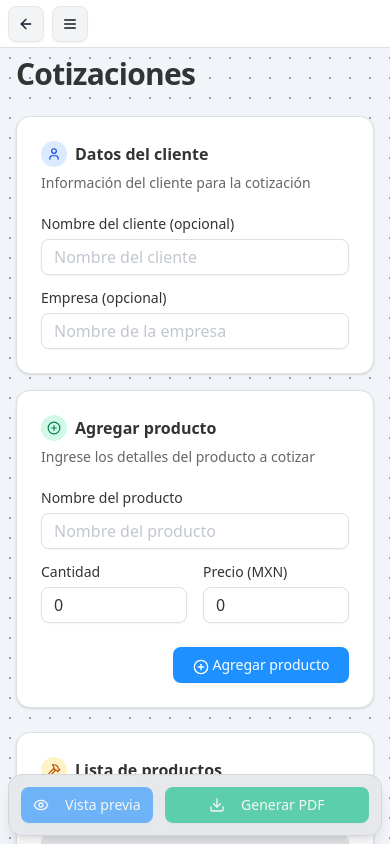
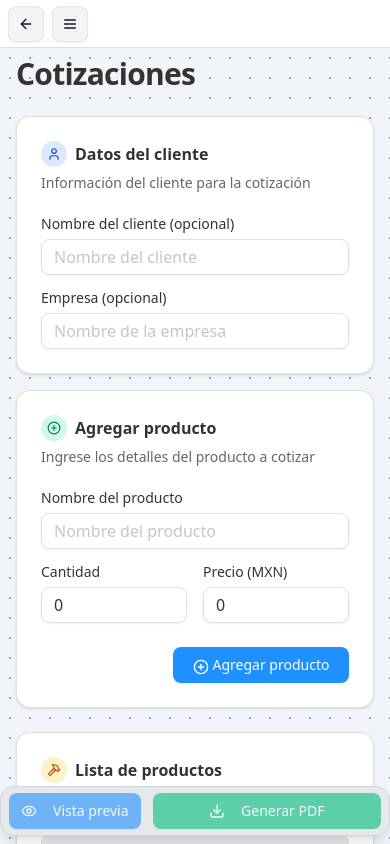
Before and after one commit to rafaeljara-dev/padre-jara, a Next.js app: page /cotizaciones in a window 390 px wide. Shown: the top 844 px of the page. Built offline with nearby package versions, Linux system fonts and the light colour scheme.

Commit message:
fix on margens generar pdf

```diff
--- a/app/(dashboard)/(routes)/cotizaciones/page.tsx
+++ b/app/(dashboard)/(routes)/cotizaciones/page.tsx
@@ -265,7 +265,7 @@ const CotizacionesPage = () => {
       </Card>
 
       {/* Barra fija en la parte inferior para móviles */}
-      <div className={`fixed bottom-0 left-0 right-0 md:hidden z-40 m-2 p-3 backdrop-blur-sm rounded-xl border shadow-lg transition-colors duration-300 ${cotizacion.productos.length > 0
+      <div className={`fixed bottom-0 left-0 right-0 md:hidden z-40 my-2 px-2 py-1.5 backdrop-blur-sm rounded-xl border shadow-lg transition-colors duration-300 ${cotizacion.productos.length > 0
           ? "bg-white/95 border-gray-200"
           : "bg-gray-200/95 border-gray-300"
         }`}>
```
